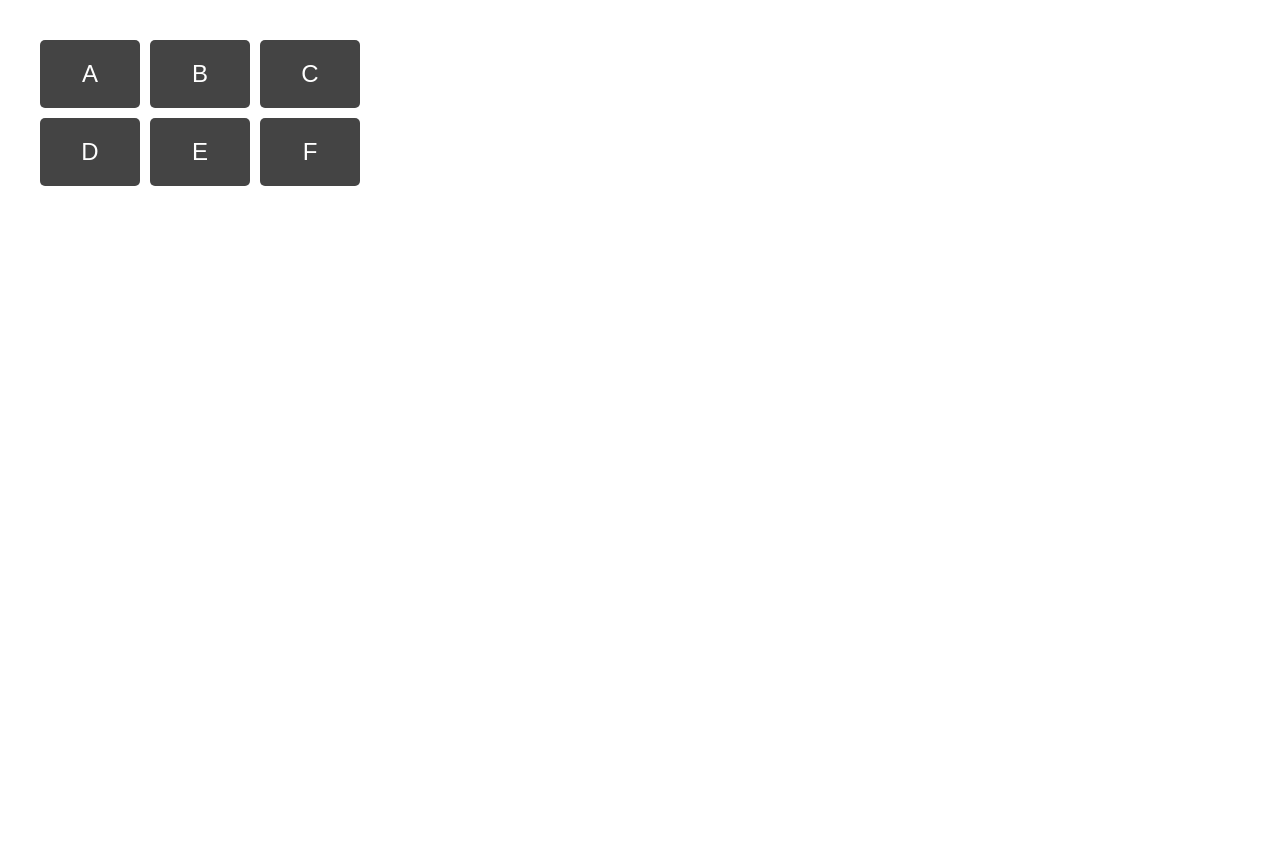
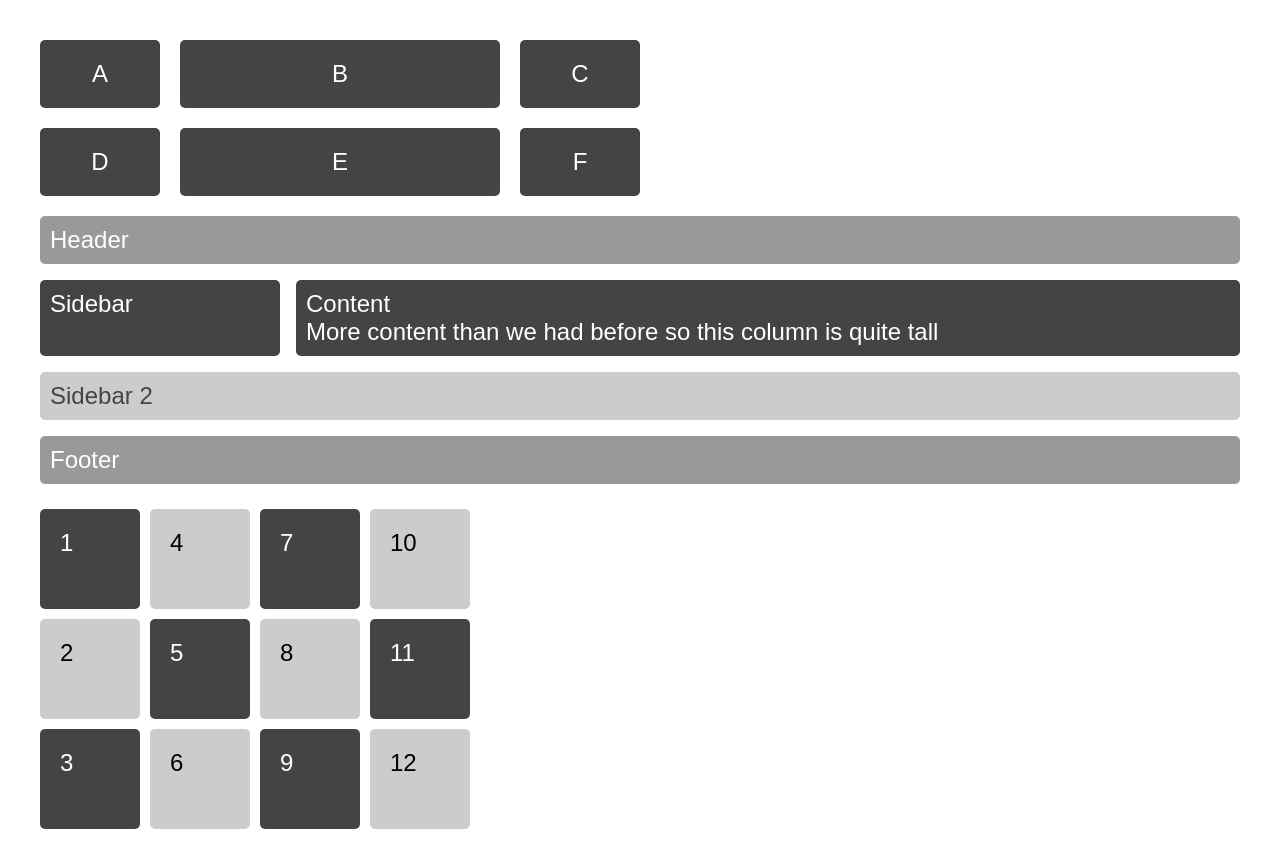
Before and after one commit to bdog72/css-grid-2, a React app: page / in a window 1280 px wide. Before the commit the page ends 800 px from the top, so only its background shows below. Built offline with nearby package versions, Linux system fonts and the light colour scheme; some packages are replaced by stand-ins of ours.

Commit message:
finished third example

```diff
--- a/src/components/App.js
+++ b/src/components/App.js
@@ -11,6 +11,28 @@ class App extends Component {
         <div className='box e'>E</div>
         <div className='box f'>F</div>
       </div>
+      <div className='wrapper2'>
+        <div className='box header'>Header</div>
+        <div className='box sidebar'>Sidebar</div>
+        <div className='box sidebar2'>Sidebar 2</div>
+        <div className='box content'>Content
+          <br /> More content than we had before so this column is quite tall</div>
+        <div className='box footer'>Footer</div>
+      </div>
+      <div className='wrapper3'>
+        <div className='box3'>1</div>
+        <div className='box3'>2</div>
+        <div className='box3'>3</div>
+        <div className='box3'>4</div>
+        <div className='box3'>5</div>
+        <div className='box3'>6</div>
+        <div className='box3'>7</div>
+        <div className='box3'>8</div>
+        <div className='box3'>9</div>
+        <div className='box3'>10</div>
+        <div className='box3'>11</div>
+        <div className='box3'>12</div>
+      </div>
     </div>
   }
 }
--- a/src/styles/screen.scss
+++ b/src/styles/screen.scss
@@ -30,3 +30,103 @@ body {
     text-align: center;
   }
 }
+
+.header {
+  grid-area: header;
+}
+
+.sidebar {
+  grid-area: sidebar;
+}
+
+.sidebar2 {
+  grid-area: sidebar2;
+}
+
+.content {
+  grid-area: content;
+}
+
+.footer {
+  grid-area: footer;
+}
+
+.wrapper2 {
+  background-color: #fff;
+  color: #444;
+}
+
+.wrapper2 {
+  display: grid;
+  grid-gap: 1em;
+  grid-template-areas:
+    'header'
+    'sidebar'
+    'content'
+    'sidebar2'
+    'footer';
+}
+
+@media only screen and (min-width: 500px) {
+  .wrapper2 {
+    grid-template-columns: 20% auto;
+    grid-template-areas:
+      'header header'
+      'sidebar content'
+      'sidebar2 sidebar2'
+      'footer footer';
+  }
+}
+
+@media only screen and (min-width: 600px) {
+  .wrapper {
+    grid-gap: 20px;
+    grid-template-columns: 120px auto 120px;
+    grid-template-areas:
+      "header  header  header"
+      "sidebar content sidebar2"
+      "footer  footer  footer";
+    max-width: 600px;
+  }
+}
+
+.box {
+  background-color: #444;
+  color: #fff;
+  border-radius: 5px;
+  padding: 10px;
+  font-size: 150%;
+}
+
+.header,
+.footer {
+  background-color: #999;
+}
+
+.sidebar2 {
+  background-color: #ccc;
+  color: #444;
+}
+
+.wrapper3 {
+  margin-top: 25px;
+  width: 600px;
+  display: grid;
+  grid-gap: 10px;
+  grid-template-columns: repeat(6, 100px);
+  grid-template-rows: 100px 100px 100px;
+  grid-auto-flow: column;
+}
+
+.box3 {
+  background-color: #444;
+  color: #fff;
+  border-radius: 5px;
+  padding: 20px;
+  font-size: 150%;
+}
+
+.box3:nth-child(even) {
+  background-color: #ccc;
+  color: #000;
+}
```
